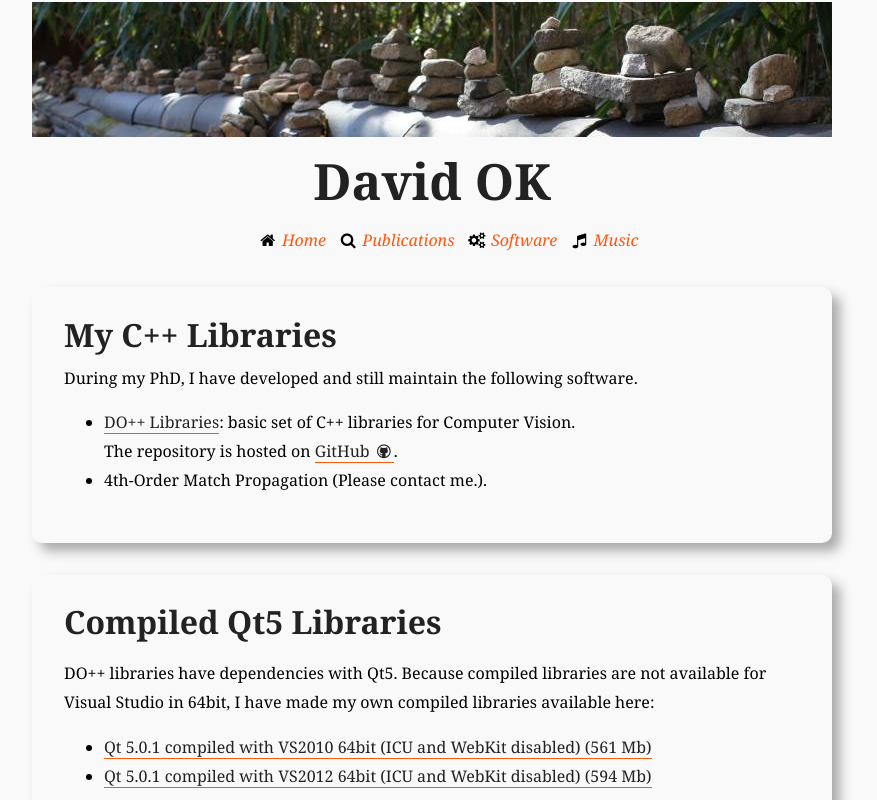
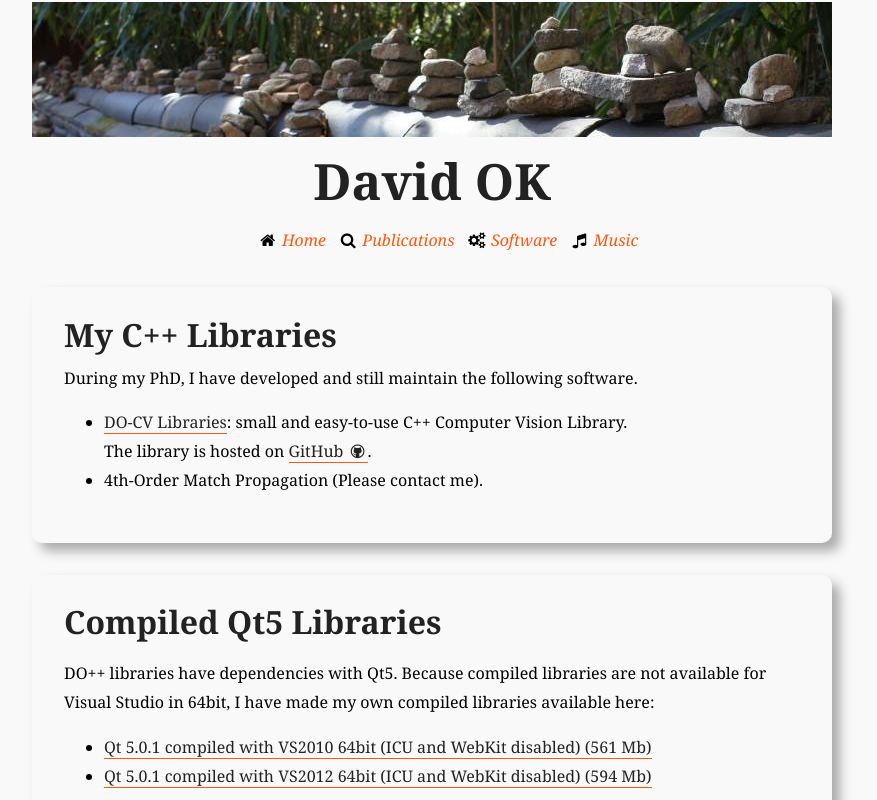
Before and after one commit to davidok8/mypage, a plain HTML site: page software.html in a window 1280 px wide. Shown: the top 800 px of the page, without its empty margins (208-1085 px from the left). Drawn offline with Linux system fonts and the light colour scheme.

Commit message:
Dead link correction

```diff
--- a/software.html
+++ b/software.html
@@ -32,9 +32,9 @@
         <h2>My C++ Libraries</h2>
         During my PhD, I have developed and still maintain the following software.
         <ul>
-            <li><a href="http://davidok8.github.io/doplusplus/">DO++ Libraries</a>: basic set of C++ libraries for Computer Vision.<br/>
-            The repository is hosted on <a href="https://github.com/davidok8/doplusplus">GitHub <i class="icon-github"></i></a>.
-            <li>4th-Order Match Propagation (Please contact me.).</li>
+            <li><a href="http://davidok8.github.io/DO-CV/">DO-CV Libraries</a>: small and easy-to-use C++ Computer Vision Library.<br/>
+            The library is hosted on <a href="https://github.com/davidok8/doplusplus">GitHub <i class="icon-github"></i></a>.
+            <li>4th-Order Match Propagation (Please contact me).</li>
         </ul>
       </article>
 
```
